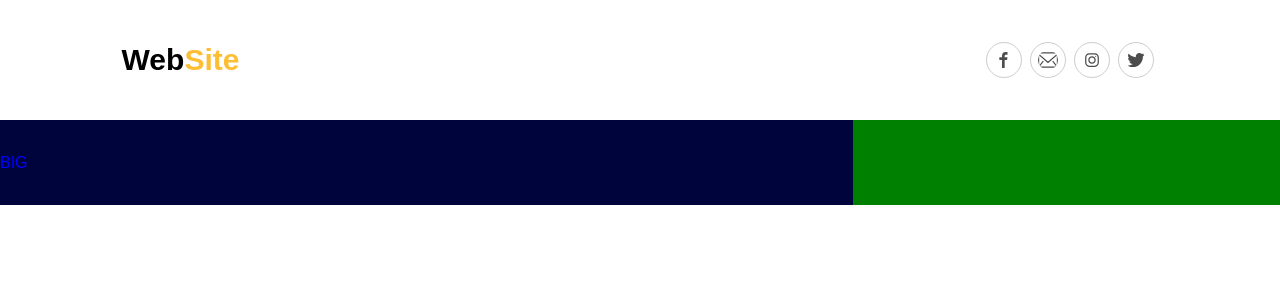
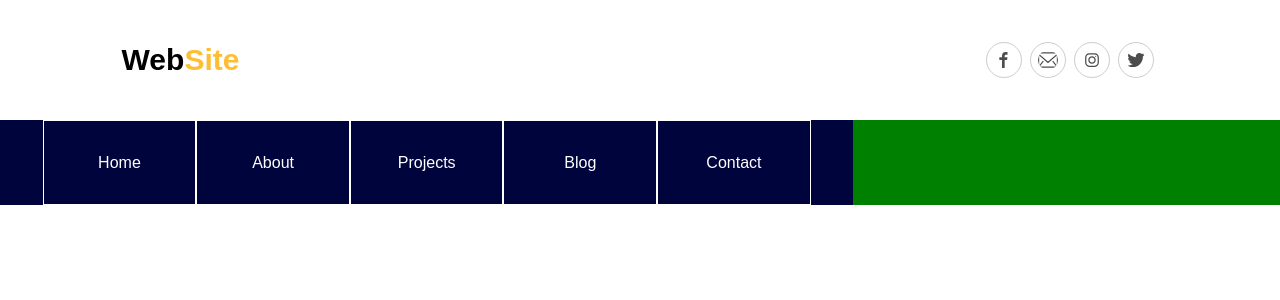
Before and after one commit to nateweis/GSC1Front, a React (Create React App) app: page / in a window 1280 px wide. Shown: the top 300 px of the page. Built offline with nearby package versions, Linux system fonts and the light colour scheme.

Commit message:
a button an link placeholder to nav

```diff
--- a/src/components/Nav.jsx
+++ b/src/components/Nav.jsx
@@ -7,9 +7,19 @@ const Nav = () => {
   return (
     <Container>
         <Left>
-            <LinkBtnWrapper><StyledIcon /> small</LinkBtnWrapper>
-            <FullLinks>BIG</FullLinks>
+            <LinkBtn><StyledIcon /></LinkBtn>
+
+            <FullSize>
+                <LinkContainer>
+                    <LinksWrapper> <Link>Home</Link> </LinksWrapper>
+                    <LinksWrapper> <Link>About</Link> </LinksWrapper>
+                    <LinksWrapper> <Link>Projects</Link> </LinksWrapper>
+                    <LinksWrapper> <Link>Blog</Link> </LinksWrapper>
+                    <LinksWrapper> <Link>Contact</Link> </LinksWrapper>
+                </LinkContainer>
+            </FullSize>
         </Left>
+
         <Right></Right>
     </Container>
   )
@@ -32,26 +42,56 @@ const Sides = styled.div`
 `
 // Left side
 const Left = styled(Sides)`
-    //background-color: pink;
+    // background-color: pink;
     ${desc({flex: '2'})}
 `
 
-const LinkBtnWrapper = styled.div`
+const LinkBtn = styled.div`
     color: #ffffff84;
+    border: 1px solid #ffffff84;
+    border-radius: 5px;
+    margin-left: 4%;
+    cursor: pointer;
     ${desc({display: 'none'})}
 `
 const StyledIcon = styled(ILines)`
     width: 15px;
     height: 15px;
     fill: #ffffff84;
+    padding: 7px;
 `
 
-const FullLinks = styled.div`
-    color: blue;
+const FullSize = styled.div`
+    color: white;
     display: none;
-    ${desc({display: 'block'})}
+    width: 100%;
+    height: 100%;
+    ${desc({display: 'flex'})}
 `
+const LinkContainer = styled.div`
+    //background-color: orange;
+    width: 100%;
+    display: flex;
+    justify-content: space-around;
+    //align-items: center;
+    margin: 0 5%;
+`
+const LinksWrapper = styled.div`
+    cursor: pointer;
+    border: 1px solid white;
+    flex: 1;
+    display: flex;
+    align-items: center;
+    justify-content: center;
+    //height: 100%;
+    &:hover{
+        background-color: orange;
+        color: black;
+    }
+`
+const Link = styled.a`
 
+`
 
 // Right side
 const Right = styled(Sides)`
@@ -61,6 +101,4 @@ const Right = styled(Sides)`
 
 
 
-
-
 export default Nav
```
